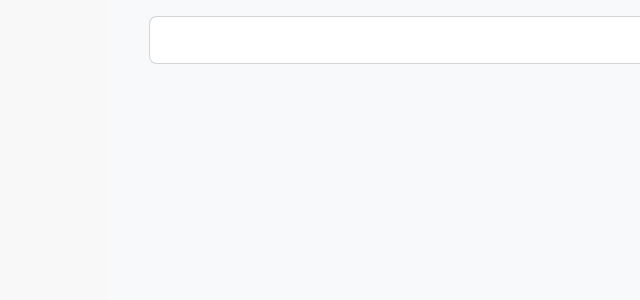
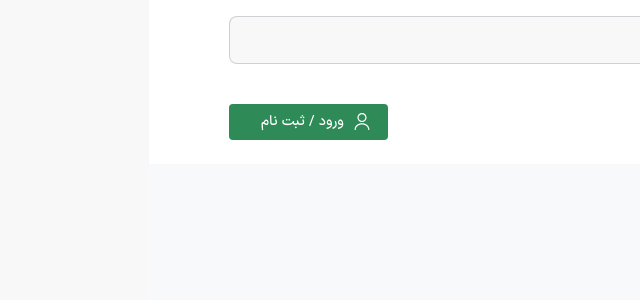
Before and after one commit to mahdihagollahi/Store-Mountaineering, a Next.js app: page /product in a window 1280 px wide. Shown: the top 300 px of the page, without its empty margins (640-1280 px from the left). Built offline with nearby package versions, Linux system fonts and the light colour scheme.

Commit message:
add navbar

```diff
--- a/src/app/(main)/product/page.tsx
+++ b/src/app/(main)/product/page.tsx
@@ -1,3 +1,4 @@
+import Navbar from '@/component/Navbar/Navbar'
 import Header from '@/component/Products/Header'
 import React, { Fragment } from 'react'
 
@@ -5,6 +6,7 @@ const page = () => {
   return (
     <Fragment>
        <Header/>
+       <Navbar/>
     </Fragment>
   )
 }
--- /dev/null
+++ b/src/component/Navbar/Navbar.tsx
@@ -0,0 +1,120 @@
+"use client";
+import React from "react";
+import Image from "next/image";
+import loginButton from "@/assent/Imge/Navbar/user.svg";
+import Link from "next/link";
+import { usePathname } from "next/navigation";
+
+function Navbar() {
+  const pathName = usePathname();
+
+  return (
+    <div className="relative bg-white z-10">
+      <div className="flex px-4 md:px-20 py-6 items-center md:justify-between">
+        <div className="flex justify-between items-center w-full ">
+        <div className="hidden md:flex  gap-10 items-center">
+          <Link href="/">
+            <button className="cursor-pointer">
+              <span
+                style={pathName === "/" ? { color: "#4BB09C" } : {}}
+                className={`w-20 font-demiBold text-base whitespace-nowrap
+                  ${
+                    pathName === "/"
+                      ? " text-[#2E8B57] pb-[2px] w-[90px] text-lg mt-[1px] leading-7 font-bold duration-300"
+                      : "text-[#727272]"
+                  }
+                  hover:w-[90px] hover:text-[#2E8B57]   hover:text-lg duration-300`}
+              >
+                صفحه اصلی
+              </span>
+            </button>
+          </Link>
+
+          <Link href="/product">
+            <button className="cursor-pointer">
+              <span
+                    style={pathName === "/product" ? { color: "#2E8B57" } : {}}
+                    className={`w-20 font-demiBold text-base whitespace-nowrap
+                      ${
+                        pathName === "/product"
+                          ? " text-[#2E8B57] pb-[2px] w-[90px] text-lg mt-[1px] leading-7 font-bold duration-300"
+                          : "text-[#727272]"
+                      }
+                      hover:w-[90px] hover:text-[#2E8B57]   hover:text-lg duration-300`}
+                  >
+               محصولات ما
+              </span>
+            </button>
+          </Link>
+
+          <Link href="/Doctors">
+            <button className="cursor-pointer">
+              <p
+                   style={pathName === "/" ? { color: "#4BB09C" } : {}}
+                   className={`w-20 font-demiBold text-base whitespace-nowrap
+                     ${
+                       pathName === "/"
+                         ? " text-[#2E8B57] pb-[2px] w-[90px] text-lg mt-[1px] leading-7 font-bold duration-300"
+                         : "text-[#727272]"
+                     }
+                     hover:w-[90px] hover:text-[#2E8B57]   hover:text-lg duration-300`}
+                 >
+               برند ما
+              </p>
+            </button>
+          </Link>
+
+          <Link href="/Article">
+            <button className="cursor-pointer">
+              <p
+                   style={pathName === "/" ? { color: "#4BB09C" } : {}}
+                   className={`w-20 font-demiBold text-base whitespace-nowrap
+                     ${
+                       pathName === "/"
+                         ? " text-[#2E8B57] pb-[2px] w-[90px] text-lg mt-[1px] leading-7 font-bold duration-300"
+                         : "text-[#727272]"
+                     }
+                     hover:w-[90px] hover:text-[#2E8B57]   hover:text-lg duration-300`}
+                 >
+             مجله کوهنوردی
+              </p>
+            </button>
+          </Link>
+
+          <Link href="/AboutUs">
+            <button className="cursor-pointer">
+              <p
+                   style={pathName === "/" ? { color: "#4BB09C" } : {}}
+                   className={`w-20 font-demiBold text-base whitespace-nowrap
+                     ${
+                       pathName === "/"
+                         ? " text-[#2E8B57] pb-[2px] w-[90px] text-lg mt-[1px] leading-7 font-bold duration-300"
+                         : "text-[#727272]"
+                     }
+                     hover:w-[90px] hover:text-[#2E8B57]   hover:text-lg duration-300`}
+                 >
+               ارتباط با ما
+              </p>
+            </button>
+          </Link>
+        </div>
+
+        <div className="hidden md:block mr-44">
+          <button className="flex gap-2 bg-[#2E8B57] rounded py-2 px-4 whitespace-nowrap">
+            <Image src={loginButton} width={20} height={20} alt="" />
+            <p className="font-medium text-[#FFFFFF] text-sm pl-4">
+              ورود / ثبت نام
+            </p>
+          </button>
+        </div>
+        </div>
+
+
+
+
+      </div>
+    </div>
+  );
+}
+
+export default Navbar;
--- a/src/component/Products/Header.tsx
+++ b/src/component/Products/Header.tsx
@@ -4,7 +4,7 @@ import Image from "next/image";
 const Header = () => {
   return (
     <Fragment>
-      <div className="px-10 py-4 flex justify-between">
+      <div className="px-20 bg-white py-4 flex justify-between">
         <div className="flex items-center  gap-4 ">
           <div>
             <Image src={Logo} width={33} height={37} alt="" />
@@ -16,7 +16,9 @@ const Header = () => {
           </div>
         </div>
         <div className="">
-          <label className="input input-bordered flex items-center gap-2">
+          <label className="input input-bordered flex items-center gap-2"
+          style={{background:'#f8f8f8'}}
+          >
             <svg
               xmlns="http://www.w3.org/2000/svg"
               viewBox="0 0 16 16"
@@ -29,10 +31,11 @@ const Header = () => {
                 clipRule="evenodd"
               />
             </svg>
-            <input type="text" className="grow w-[591px] h-[48px] bg-[#F4F4F4] placeholder:text-[#A5A5A5] placeholder:text-base placeholder:font-medium" placeholder="جستجو" />
+            <input type="text" className="grow w-[591px] h-[48px]  placeholder:text-[#A5A5A5] placeholder:text-base placeholder:font-medium"  placeholder="جستجو" />
 
           </label>
         </div>
+
       </div>
     </Fragment>
   );
```
Also changed, not shown: src/assent/Imge/Navbar/StoreBasket.svg (added), src/assent/Imge/Navbar/user.svg (added).
